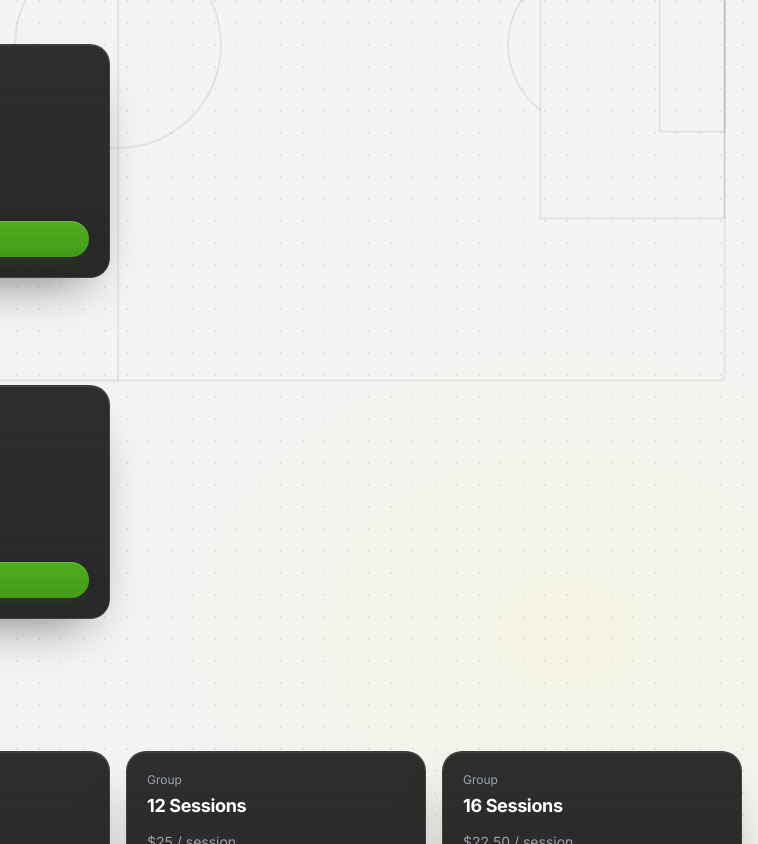
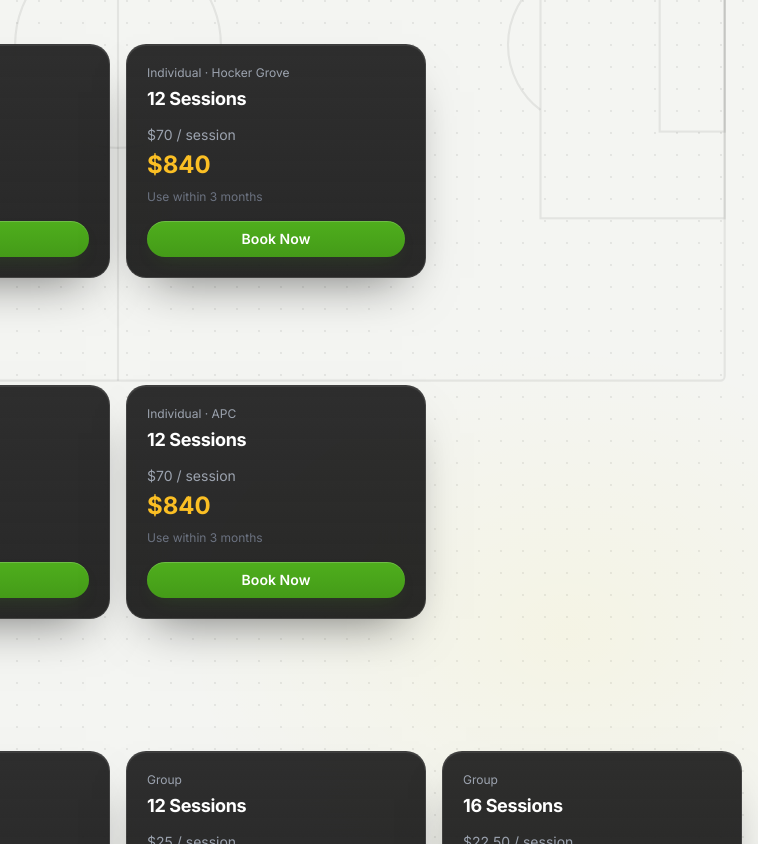
Before and after one commit to bcnfutbolacademy/bcnfutbolacademy, a plain HTML site: page book-now.html in a window 1280 px wide. Shown: the part 1141-1985 px from the top of the page, 522-1280 px from the left. Drawn offline with nearby package versions, Linux system fonts and the light colour scheme.

Commit message:
individual 12 missing added

```diff
--- a/book-now.html
+++ b/book-now.html
@@ -211,6 +211,14 @@
                         <p class="text-gray-500 font-normal text-xs -mt-2 mb-4">Use within 2 months</p>
                         <a href="https://buy.stripe.com/bJebJ08eK2aReGQe4S3AY0r" target="_blank" rel="noopener noreferrer" class="mt-auto block text-center py-2 px-3 bg-primary hover:bg-green-800 text-white font-bold rounded-full transition duration-300 text-sm">Book Now</a>
                     </div>
+                    <div class="pkg-card bg-black rounded-xl p-5 flex flex-col">
+                        <p class="text-gray-400 font-normal text-xs mb-1">Individual · Hocker Grove</p>
+                        <h3 class="text-white font-bold text-lg mb-3">12 Sessions</h3>
+                        <p class="text-gray-400 font-normal text-sm">$70 / session</p>
+                        <p class="text-yellow-400 font-bold text-2xl mt-1 mb-4">$840</p>
+                        <p class="text-gray-500 font-normal text-xs -mt-2 mb-4">Use within 3 months</p>
+                        <a href="https://buy.stripe.com/fZufZg9iO8zf2Y8aSG3AY0u" target="_blank" rel="noopener noreferrer" class="mt-auto block text-center py-2 px-3 bg-primary hover:bg-green-800 text-white font-bold rounded-full transition duration-300 text-sm">Book Now</a>
+                    </div>
                 </div>
                 <p class="text-gray-700 font-bold mb-3">Atletas Performance Center · Indoor <span class="text-gray-500 font-normal">— Sat 1 &amp; 2 PM · Sun 2 PM</span></p>
                 <p class="-mt-2 mb-4"><a href="https://www.google.com/maps/search/?api=1&query=Atletas+Performance+Center%2C+11301+W+88th+St%2C+Overland+Park%2C+KS+66214" target="_blank" rel="noopener noreferrer" class="text-gray-500 hover:text-primary font-normal text-sm transition duration-200"><i class="fas fa-map-marker-alt mr-1" aria-hidden="true"></i>11301 W 88th St, Overland Park, KS 66214</a></p>
@@ -230,6 +238,14 @@
                         <p class="text-yellow-400 font-bold text-2xl mt-1 mb-4">$600</p>
                         <p class="text-gray-500 font-normal text-xs -mt-2 mb-4">Use within 2 months</p>
                         <a href="https://buy.stripe.com/fZu14m66C2aR7eo2ma3AY0t" target="_blank" rel="noopener noreferrer" class="mt-auto block text-center py-2 px-3 bg-primary hover:bg-green-800 text-white font-bold rounded-full transition duration-300 text-sm">Book Now</a>
+                    </div>
+                    <div class="pkg-card bg-black rounded-xl p-5 flex flex-col">
+                        <p class="text-gray-400 font-normal text-xs mb-1">Individual · APC</p>
+                        <h3 class="text-white font-bold text-lg mb-3">12 Sessions</h3>
+                        <p class="text-gray-400 font-normal text-sm">$70 / session</p>
+                        <p class="text-yellow-400 font-bold text-2xl mt-1 mb-4">$840</p>
+                        <p class="text-gray-500 font-normal text-xs -mt-2 mb-4">Use within 3 months</p>
+                        <a href="https://buy.stripe.com/4gMeVccv002J0Q05ym3AY0v" target="_blank" rel="noopener noreferrer" class="mt-auto block text-center py-2 px-3 bg-primary hover:bg-green-800 text-white font-bold rounded-full transition duration-300 text-sm">Book Now</a>
                     </div>
                 </div>
             </div>
--- a/script.js
+++ b/script.js
@@ -22,11 +22,13 @@ const STRIPE_LINKS = {
     },
     indhg: {   // Individual · Hocker Grove MS (outdoor)
         '4': 'https://buy.stripe.com/fZu00i52y2aR7eo5ym3AY0q',
-        '8': 'https://buy.stripe.com/bJebJ08eK2aReGQe4S3AY0r'
+        '8': 'https://buy.stripe.com/bJebJ08eK2aReGQe4S3AY0r',
+        '12': 'https://buy.stripe.com/fZufZg9iO8zf2Y8aSG3AY0u'
     },
     indapc: {  // Individual · Atletas Performance Center (indoor)
         '4': 'https://buy.stripe.com/9B628q52yg1HcyIe4S3AY0s',
-        '8': 'https://buy.stripe.com/fZu14m66C2aR7eo2ma3AY0t'
+        '8': 'https://buy.stripe.com/fZu14m66C2aR7eo2ma3AY0t',
+        '12': 'https://buy.stripe.com/4gMeVccv002J0Q05ym3AY0v'
     },
     winteru8: {
         '6':         'https://buy.stripe.com/8x27sK0MieXD8ise4S3AY0g',
```
Also changed, not shown: booking-success.html (+2 -0 lines), individual-sessions.html (+15 -3 lines), programs.html (+5 -1 lines).
